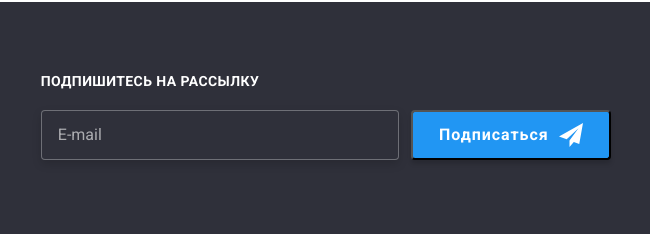
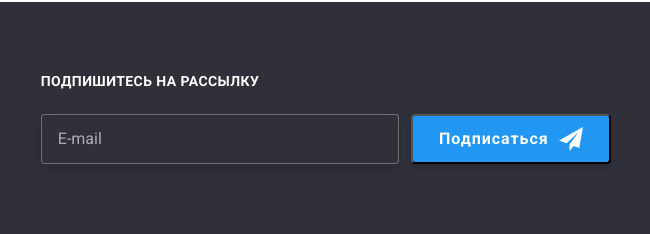
Before and after one commit to Eljasz/goit-markup-hw-06, a plain HTML site: page index.html in a window 1280 px wide. Shown: the part 2673-2907 px from the top of the page, 599-1249 px from the left. Drawn offline with nearby package versions, Linux system fonts and the light colour scheme.

Commit message:
footer(var 2)

```diff
--- a/css/styles.css
+++ b/css/styles.css
@@ -757,15 +757,17 @@ address {
   height: 86px;
   margin-left: 93px;
 }
-.title-footer-form {
+/* .title-footer-form {
   margin-bottom: 20px;
   font-weight: 700;
   font-size: 14px;
   line-height: 1.14;
   text-transform: uppercase;
   color: var(--background-color);
-}
+} */
+
 .join-list-form {
+  align-items: flex-end;
   display: flex;
 }
 .join-item-form {
@@ -774,7 +776,15 @@ address {
 .join-item-form:first-child {
   margin-left: 0;
 }
+.form-footer label {
+  font-weight: 700;
+  font-size: 14px;
+  line-height: 1.14;
+  text-transform: uppercase;
+  color: var(--background-color);
+}
 .form-footer input {
+  margin-top: 20px;
   padding: 15px 0 15px 16px;
   min-width: 358px;
   height: 50px;
--- a/index.html
+++ b/index.html
@@ -433,11 +433,11 @@
           </ul>
         </div>
         <div class="join-third">
-          <h3 class="title-footer-form">Подпишитесь на рассылку</h3>
+          <!-- <h3 class="title-footer-form">Подпишитесь на рассылку</h3> -->
           <ul class="join-list-form">
             <li class="join-item-form">
               <form class="form-footer">
-                <label for="email" class="visually-hidden"
+                <label for="email" class="footer-label"
                   >Подпишитесь на рассылку</label
                 >
                 <input
```
